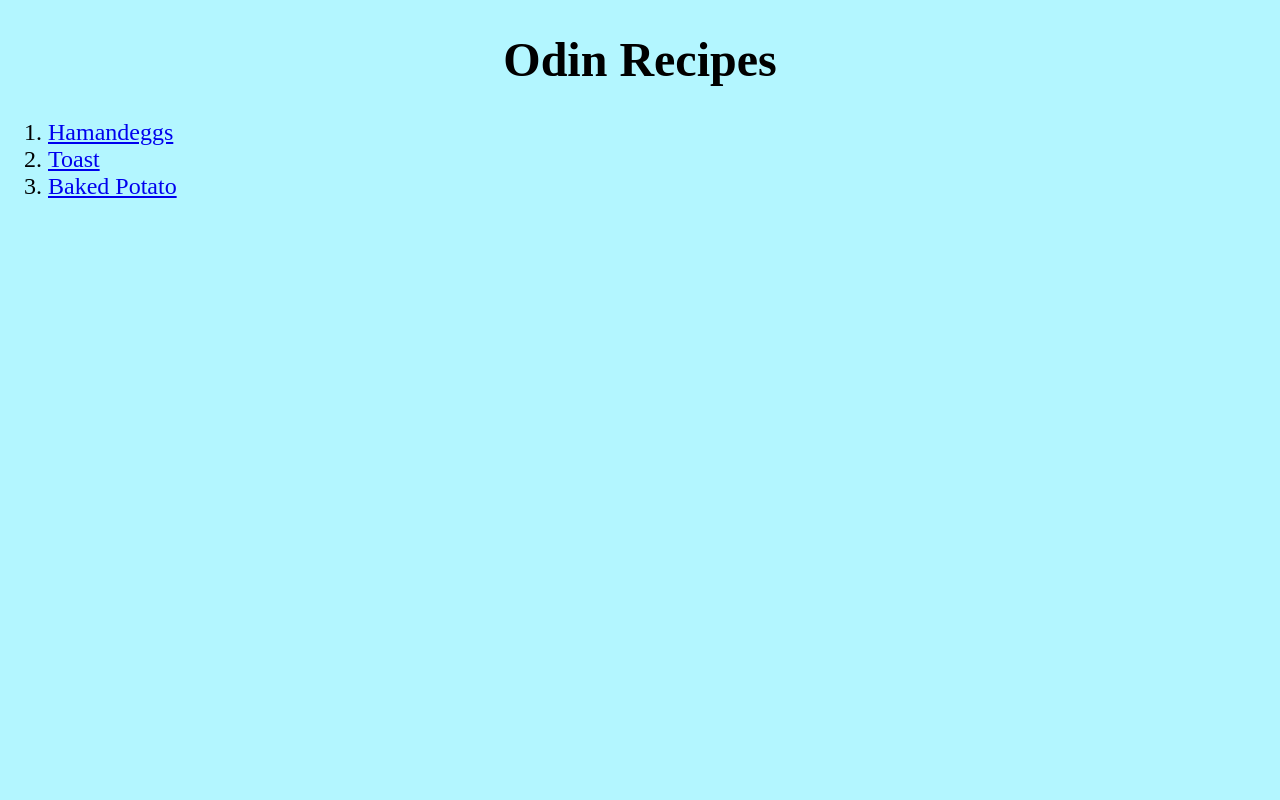
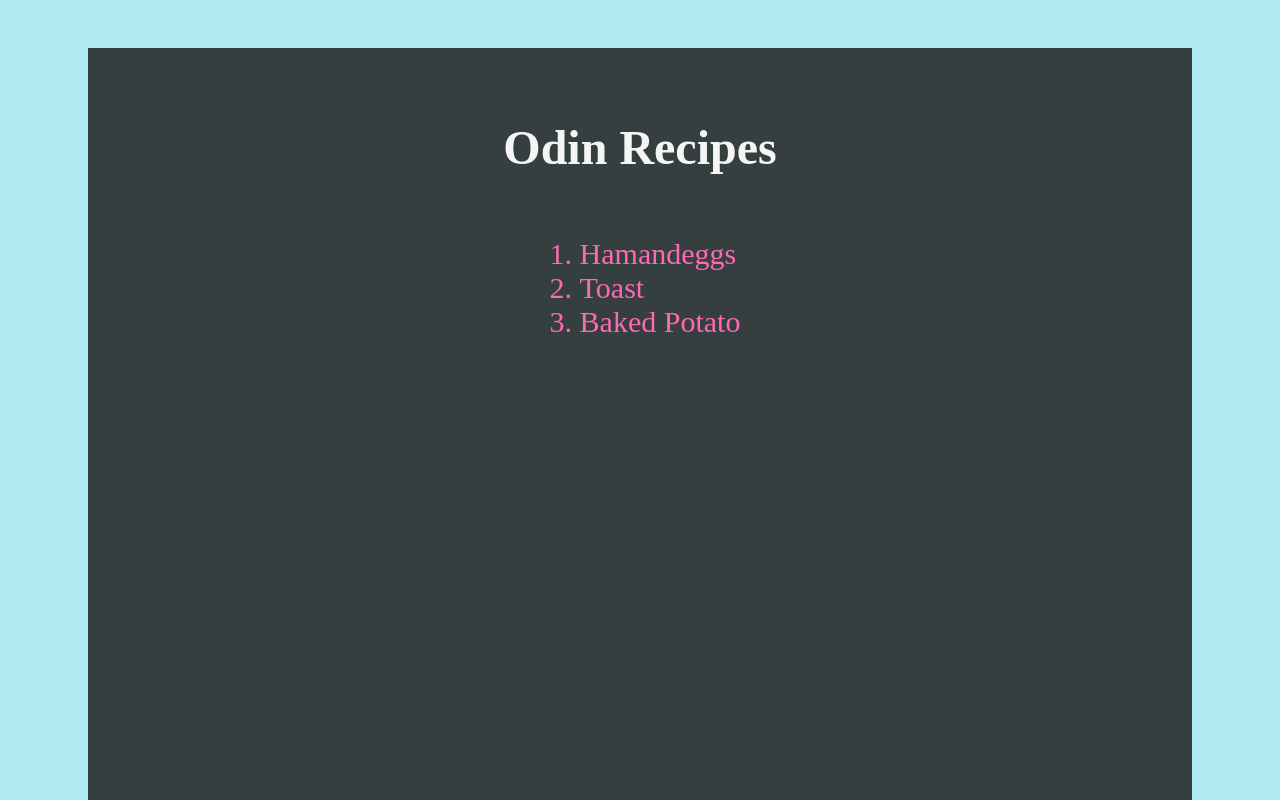
Before and after one commit to KekWich/odin-recipes, a plain HTML site: page index.html in a window 1280 px wide. Shown: the top 800 px of the page. Drawn offline with Linux system fonts and the light colour scheme.

Commit message:
Added styles to body, added margins and padding
Centered the list on main page and changed its color

```diff
--- a/index.html
+++ b/index.html
@@ -8,7 +8,7 @@
 	</head>
 
 	<body>
-
+    <div class="main_body" >
       <h1>Odin Recipes</h1>
       <div class="main">
         <ol class="list">
@@ -23,7 +23,7 @@
           </li>
         </ol>
       </div>
-
+    </div>
 	</body>
 
 
--- a/styles.css
+++ b/styles.css
@@ -1,28 +1,48 @@
 /* styles.css */
 
+
 body {
-    background-color: rgb(179, 246, 255);
+    background-color: rgb(176, 235, 243);
+    padding: 40px 80px;
+}
+
+.main_body {
+    background: rgb(54, 63, 63);
+    padding: 40px 80px;
+    height: 1110px;
 }
 
 h1 {
     font-size: 48px;
     text-align: center;
+    color: whitesmoke;
 }
 
-.list {
-    font-size: 24px;
-    color: black;
-    text-decoration: none;
+.main {
+   margin: 0 auto;
+   text-align: center;
 }
 
-img {
-    width: 600px;
-    height: 350px;
+
+.list {
+    font-size: 30px;
+    color: black;
+    display: inline-block;
+    text-align: left;
+    color: hotpink;
+
 }
+
+a {
+    text-decoration: none;
+    color: hotpink;
+}
+
 
 h3 {
     font-size: 24px;
     text-align: center;
+    color: whitesmoke;
 }
 
 .description {
@@ -33,3 +53,10 @@ h3 {
 .description .par{
     background-color: black;
 }
+
+img {
+    width: 600px;
+    height: 350px;
+    display: block;
+    margin: 40px auto;
+}
```
Also changed, not shown: recipes/bakedpotato.html (+4 -2 lines), recipes/hamandeggs.html (+2 -2 lines), recipes/toast.html (+2 -1 lines). Lines whose indentation alone changed are shown as unchanged.
